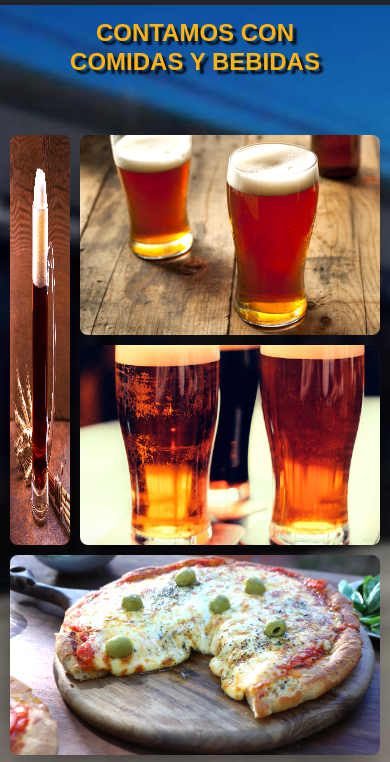
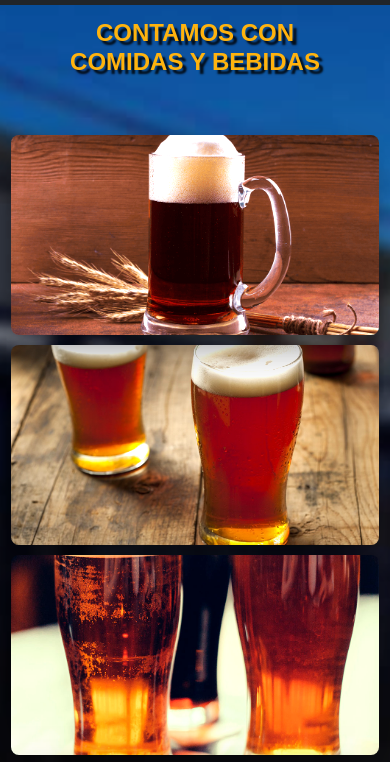
Before and after one commit to Nahuel-Mz/cerveceria-1927-coder, a website: page pages/productos.html in a window 390 px wide. Shown: the part 71-833 px from the top of the page. Drawn offline with nearby package versions, Linux system fonts and the light colour scheme.

Commit message:
add products-media

```diff
--- a/scss/base/_media-query.scss
+++ b/scss/base/_media-query.scss
@@ -113,16 +113,6 @@
 }
 
 @media (max-width:768px) {
-    /* header {
-        flex-direction: column;
-        justify-content: center;
-        gap: 10px;
-    } */
-
-    /* .nav_ul_items a {
-        font-size: 0.9rem;
-    } */
-
     .hero {
         flex-direction: column;
     }
@@ -174,7 +164,7 @@
         font-size: 2rem;
     }
 
-    .img_2 {
+    .products .container_products .img_2 {
         grid-row: 1/3;
         object-fit: cover;
     }
@@ -201,16 +191,12 @@
     }
 
     .products .container_products {
-        grid-template-columns: repeat(1,1fr);
+        grid-template-columns:repeat(1,1fr);
     }
 
 }
 
 @media (max-width:576px) {
-
-    /* .nav_ul_items a {
-        font-size: 0.8rem;
-    } */
 
     .hero p {
         width: 90%;
@@ -222,12 +208,12 @@
         text-align: center;
     }
 
-    .img_2 {
+    .products .container_products .img_2 {
         grid-row: 1;
         object-fit: cover;
     }
 
-    .img_4 {
+    .products .container_products .img_4 {
         grid-column: 1;
         object-fit: cover;
     }
--- a/scss/components/_productos.scss
+++ b/scss/components/_productos.scss
@@ -38,7 +38,6 @@
         }
         .img_2{
             grid-row: 1/3;
-            object-fit: fill;
         }
 
         .img_3 {
```
Also changed, not shown: css/estilos.css.
